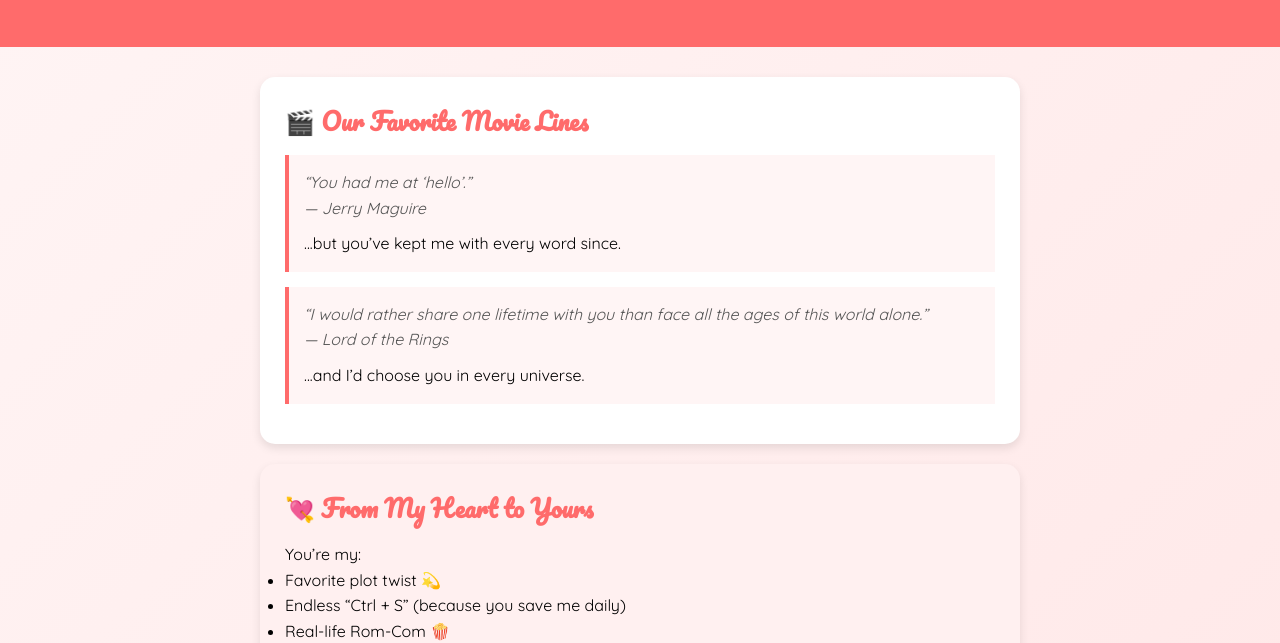
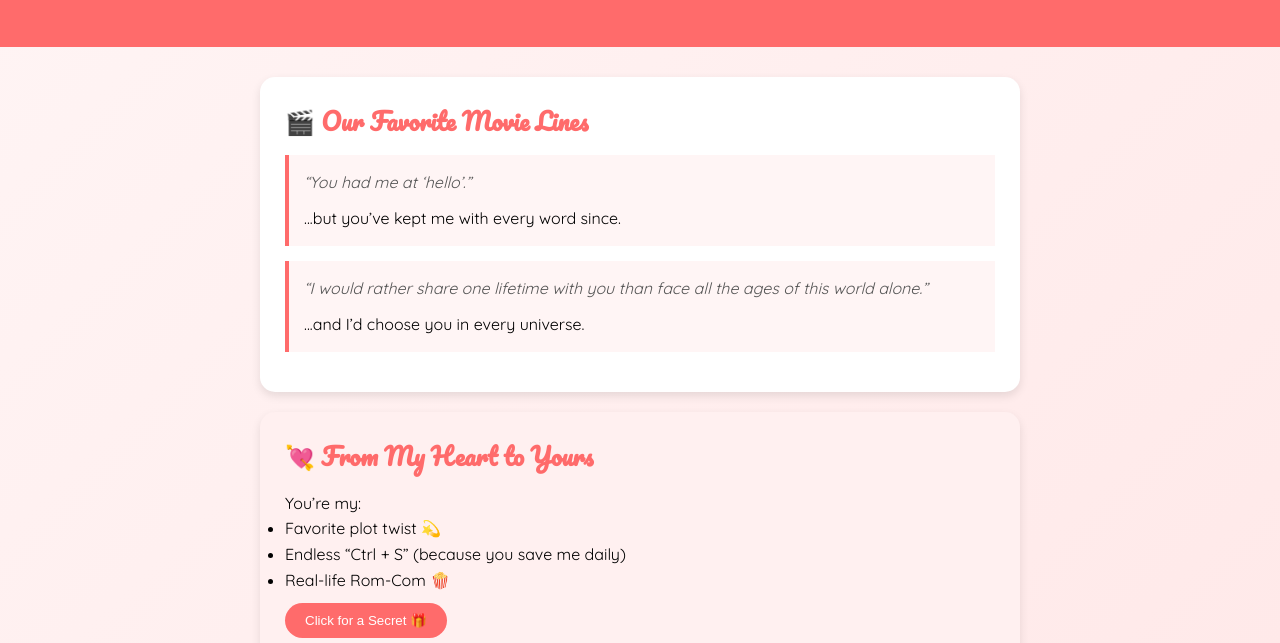
Before and after one commit to iamFarhanAlam/iamFarhanAlam.github.io, a plain HTML site: page index.html in a window 1280 px wide. Shown: the part 158-801 px from the top of the page. Drawn offline with Linux system fonts and the light colour scheme.

Commit message:
index.html

```diff
--- a/index.html
+++ b/index.html
@@ -139,11 +139,11 @@
         <div class="blog-post">
             <h2>🎬 Our Favorite Movie Lines</h2>
             <div class="quote">
-                <blockquote>“You had me at ‘hello’.” <br> — <em>Jerry Maguire</em></blockquote>
+                <blockquote>“You had me at ‘hello’.” <br> </blockquote>
                 <p>...but you’ve kept me with every word since.</p>
             </div>
             <div class="quote">
-                <blockquote>“I would rather share one lifetime with you than face all the ages of this world alone.” <br> — <em>Lord of the Rings</em></blockquote>
+                <blockquote>“I would rather share one lifetime with you than face all the ages of this world alone.” <br> </blockquote>
                 <p>...and I’d choose you in every universe.</p>
             </div>
         </div>
```
